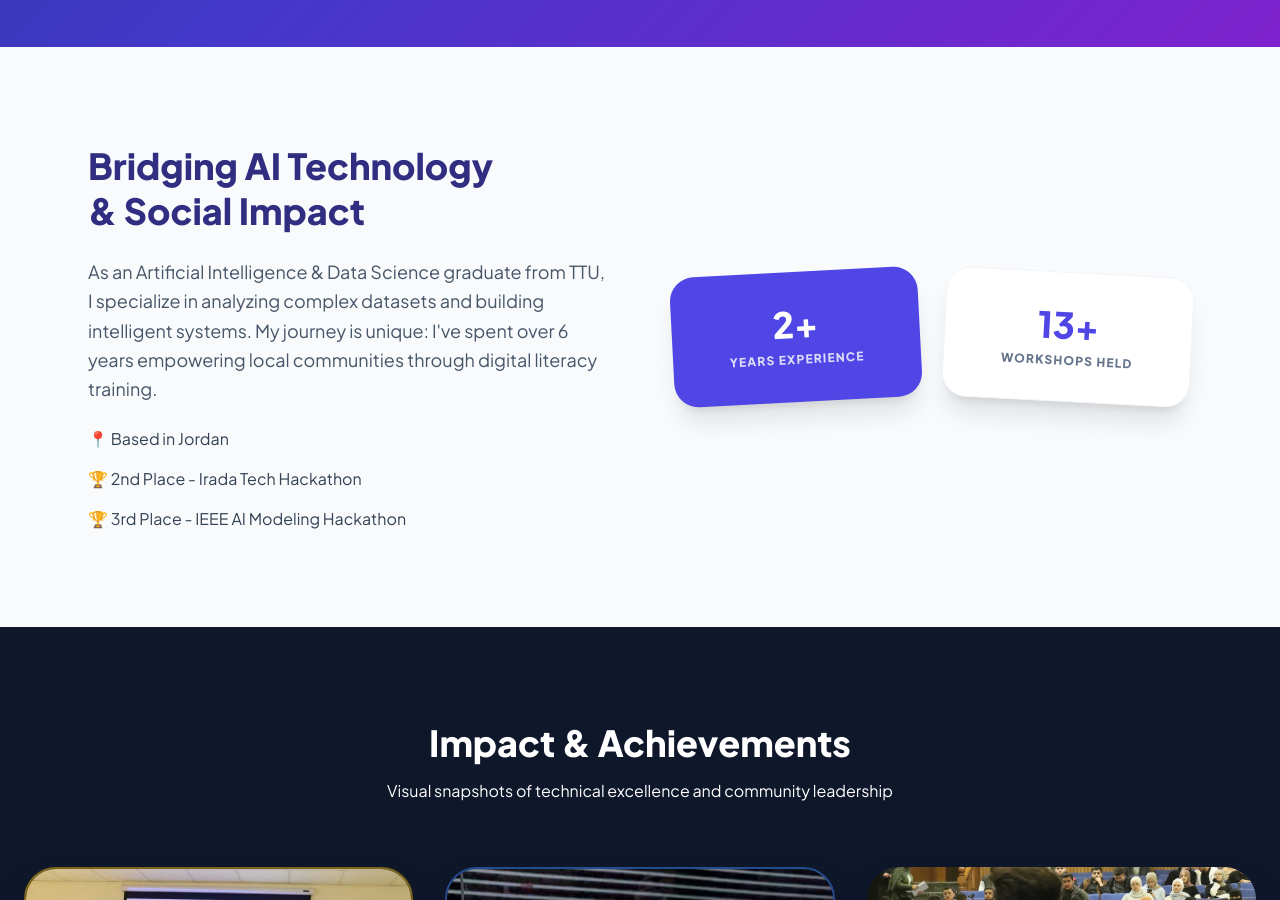
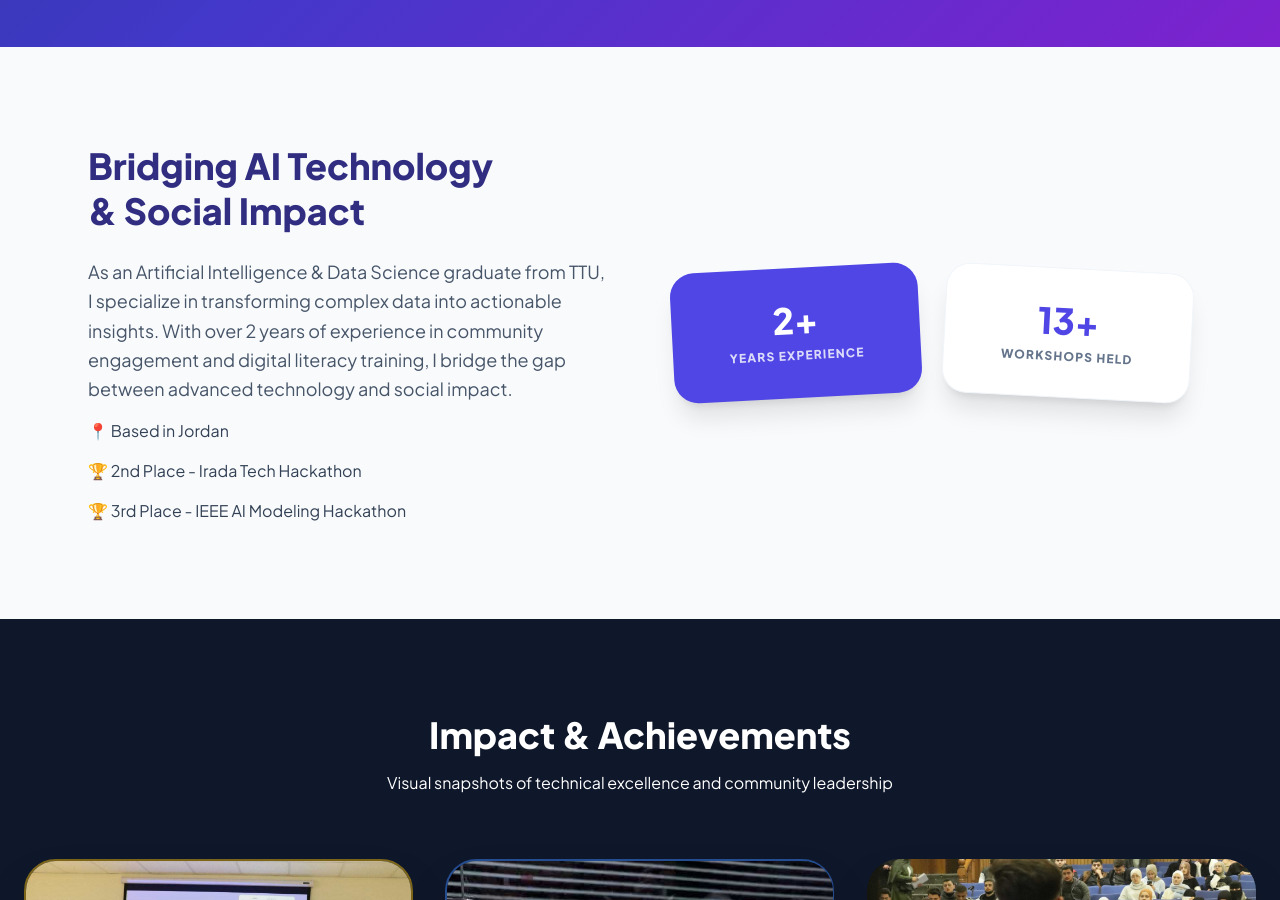
Before and after one commit to OsaidZiad04/OsaidZiad04.github.io, a Jekyll site: the page index.html, which Jekyll copies as it is, in a window 1280 px wide and 900 px high, scrolled down 853 px. Built offline with Jekyll 4.4.1, drawn with Linux system fonts in a browser that asks for light colours; nearby versions of some CDN libraries; some of the changed text lies outside the part shown.

Commit message:
Update experience years to 2+ years

```diff
--- a/index.html
+++ b/index.html
@@ -45,9 +45,9 @@
         <div class="grid md:grid-cols-2 gap-16 items-center">
             <div data-aos="fade-right">
                 <h2 class="text-4xl font-extrabold mb-6 text-indigo-900 leading-tight">Bridging AI Technology <br>& Social Impact</h2>
-                <p class="text-lg text-slate-600 leading-relaxed mb-6">
-                    As an Artificial Intelligence & Data Science graduate from TTU, I specialize in analyzing complex datasets and building intelligent systems. My journey is unique: I've spent over 6 years empowering local communities through digital literacy training.
-                </p>
+                    <p class="text-lg text-slate-600 leading-relaxed mb-4">
+                        As an Artificial Intelligence & Data Science graduate from TTU, I specialize in transforming complex data into actionable insights. With over 2 years of experience in community engagement and digital literacy training, I bridge the gap between advanced technology and social impact.
+                    </p>
                 <div class="space-y-4 text-slate-700 font-medium">
                     <p>📍 Based in Jordan</p>
                     <p>🏆 2nd Place - Irada Tech Hackathon</p>
@@ -104,7 +104,7 @@
                     <img src="assets/workshop2.jpg" class="absolute inset-0 w-full h-full object-cover transition duration-700 group-hover:scale-110">
                     <div class="absolute inset-0 bg-gradient-to-t from-black/90 flex flex-col justify-end p-8">
                         <h3 class="text-xl font-bold">Academic Unit Lead</h3>
-                        <p class="text-sm opacity-60">Mentoring the AI Team at TTU.</p>
+                        <p class="text-sm opacity-60">Mentoring the Rwad Alghad club at TTU.</p>
                     </div>
                 </div>
 
@@ -120,7 +120,7 @@
                     <img src="assets/workshop5.jpg" class="absolute inset-0 w-full h-full object-cover transition duration-700 group-hover:scale-110">
                     <div class="absolute inset-0 bg-gradient-to-t from-black/90 flex flex-col justify-end p-8">
                         <h3 class="text-xl font-bold">Community Engagement</h3>
-                        <p class="text-sm opacity-60">6+ years of voluntary service.</p>
+                        <p class="text-sm opacity-60">4+ years of voluntary service.</p>
                     </div>
                 </div>
 
```
